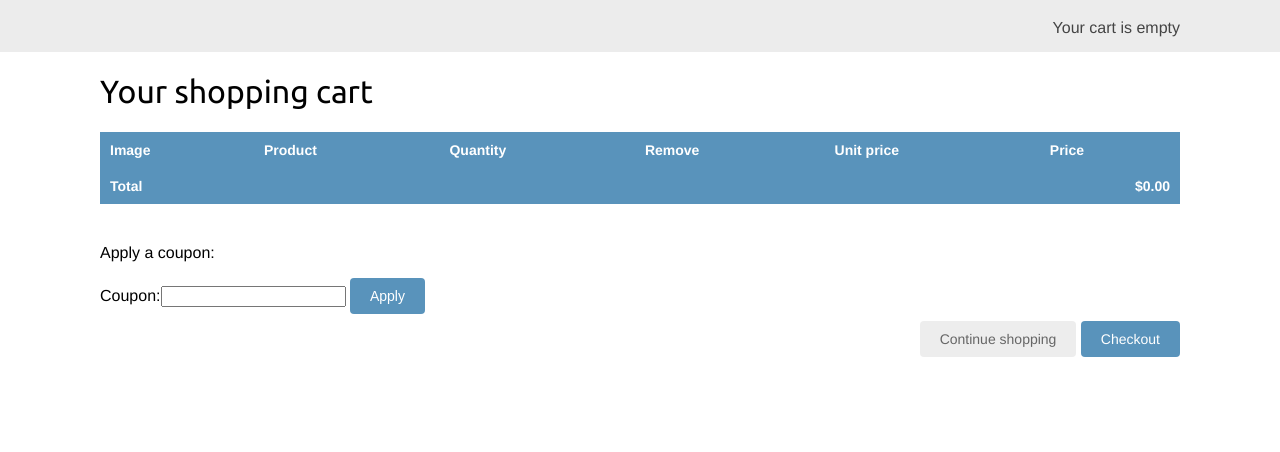
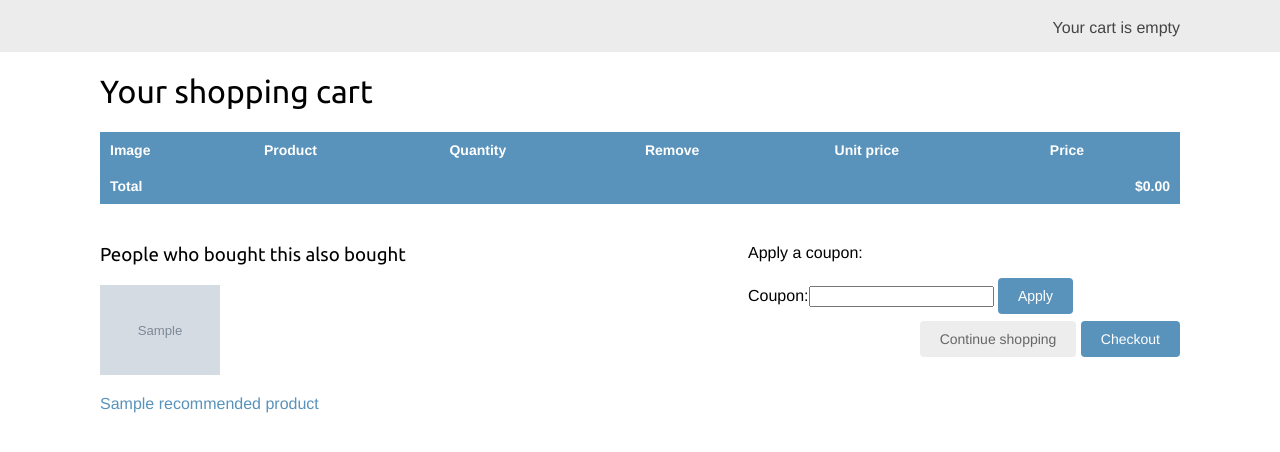
Before and after one commit to mkarmowski/myshop, a Django app: template cart/templates/cart/detail.html in a window 1280 px wide. Shown: the part 46-498 px from the top of the page. Run offline with Django 3.2, Linux system fonts and the light colour scheme; tables that the repository leaves empty hold one stand-in row (values such as "Sample post"); the template is opened without the code that fills it: values that come from a table or form of the project are taken from there, most other values are stand-ins (such as "Sample title", 1, 10 or a date in 2020); grey boxes marked "Sample" are stand-in pictures; parts of the project's set-up code (start-up, migrations or seed data) failed here and were passed over.

Commit message:
created views and tempaltes for recommendations in cart

```diff
--- a/cart/templates/cart/detail.html
+++ b/cart/templates/cart/detail.html
@@ -63,6 +63,19 @@
             </tr>
         </tbody>
     </table>
+    {% if recommended_products %}
+        <div class="recommendations cart">
+            <h3>{% trans "People who bought this also bought" %}</h3>
+            {% for p in recommended_products %}
+            <div class="item">
+                <a href="{{ p.get_absolute_url }}">
+                    <img src="{% if p.image %}{{ p.image.url }}{% else %}{% static 'img/no_image.png' %}{% endif %}">
+                </a>
+                <p><a href="{{ p.get_absolute_url }}">{{ p.name }}</a></p>
+            </div>
+            {% endfor %}
+        </div>
+    {% endif %}
     <p>{% trans 'Apply a coupon:' %}</p>
     <form action="{% url 'coupons:apply' %}" method="post">
         {{ coupon_apply_form }}
```
Also changed, not shown: cart/views.py (+7 -1 lines).
